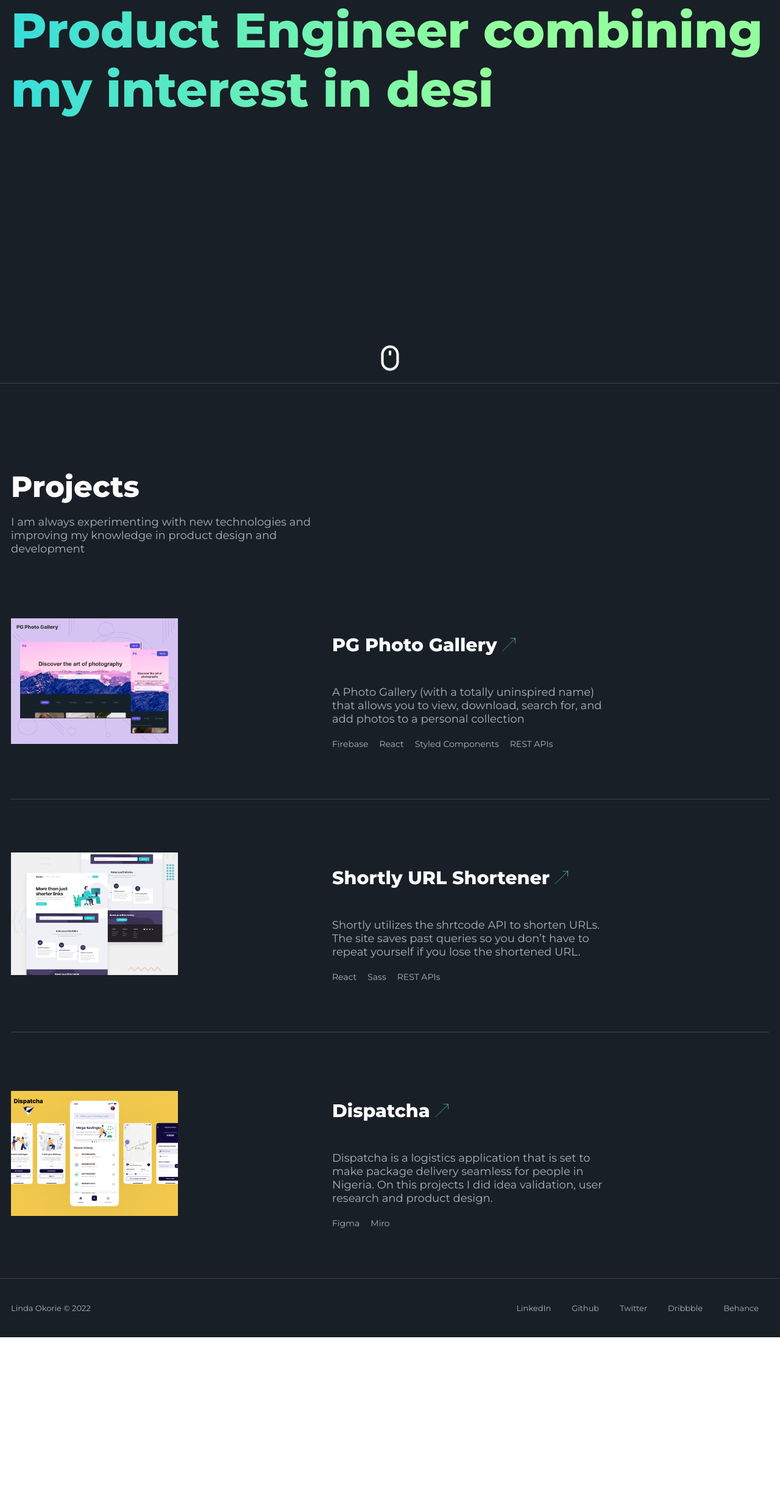
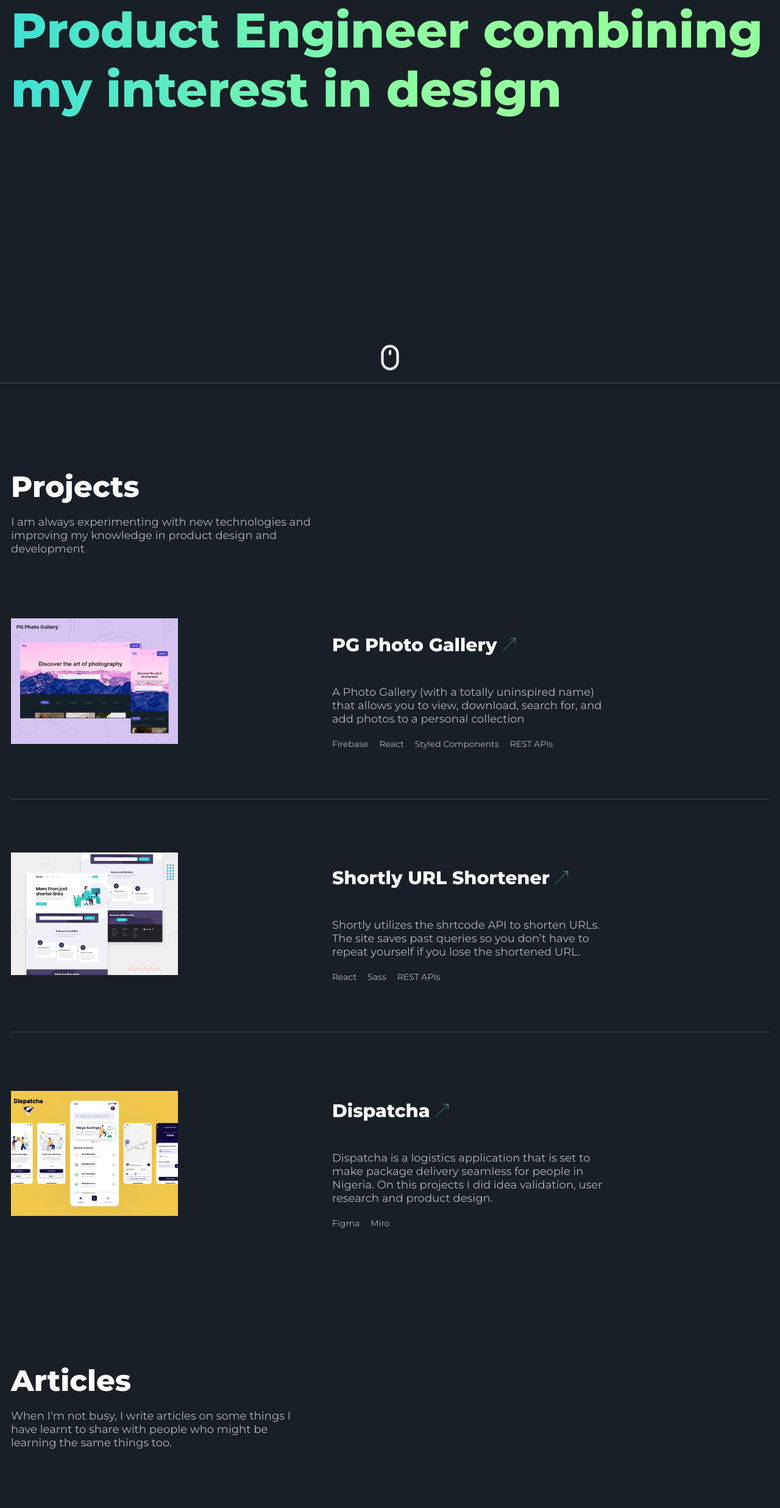
Before and after one commit to LindieK/portfolio-v2, a Next.js app: page / in a window 1280 px wide. Shown: the part 272-2745 px from the top of the page at 61% size. Before the commit the page ends 2465 px from the top, so only its background shows below. Built offline with nearby package versions, Linux system fonts and the light colour scheme.

Commit message:
feat: implemented articles section

```diff
--- /dev/null
+++ b/components/articles/Articles.module.scss
@@ -0,0 +1,35 @@
+@import "../../styles/mixins.scss";
+
+.articles {
+    border-bottom: 1px solid $black-80;
+
+    .sectionTitle {
+        width: 100%;
+
+        & h2{
+            color: $white
+        }
+
+        & p {
+            color: $black-40
+        }
+
+        @include mq(sm){
+            width: 80%
+        }
+        @include mq(xl){
+            width: 40%
+        }
+    }
+
+    & .cardsSection {
+        display: flex;
+        flex-direction: column;
+
+        @include mq(md){
+            flex-direction: row;
+            justify-content: space-between;
+            padding: 4.444444rem 0; //80px
+        }
+    }
+}
--- /dev/null
+++ b/components/articles/Articles.tsx
@@ -0,0 +1,41 @@
+import React, { useEffect } from "react";
+import { motion, useAnimation } from 'framer-motion';
+import { useInView } from 'react-intersection-observer';
+
+import styles from './Articles.module.scss';
+import { articles } from '../../public/page-data';
+import Card from "../card/Card";
+
+const transition = { duration: 0.5, ease: [0.43, 0.13, 0.23, 0.96] }
+const articleVariants = {
+  initial: { scale: 0.9, opacity: 0},
+  enter: { scale: 1, opacity: 1, transition }
+}
+
+const Articles = () => {
+  const articleControl = useAnimation();
+  const [ ref, inView ] = useInView();
+
+  useEffect(() => {
+    if(inView){
+      articleControl.start("enter");
+    }
+  },[articleControl, inView])
+
+  return (
+    <section id="#articles" className={styles.articles}>
+      <div className="container">
+        <div className={styles.sectionTitle}>
+          <h2>Articles</h2>
+          <p>When I&apos;m not busy, I write articles on some things I have learnt to share with people who might be learning the same things too.</p>
+        </div>
+        <motion.div ref={ref} className={styles.cardsSection} initial="initial" animate={articleControl} variants={ { enter: { transition: { delay: 1, staggerChildren: 0.25 } } } }>
+          {articles.map((item, index)=> {
+            return <Card key={index} thumbnail={item.thumbnail} title={item.title} link={item.link} cardVariant={articleVariants}/>
+          })}
+        </motion.div>
+      </div>
+    </section>
+    )
+}
+export default Articles
--- a/components/articles_section/ArticleSection.tsx
+++ /dev/null
@@ -1,5 +0,0 @@
-import React from "react";
-
-export default function ArticleSection() {
-  return <div>ArticleSection</div>;
-}
--- /dev/null
+++ b/components/card/Card.module.scss
@@ -0,0 +1,27 @@
+@import "../../styles/mixins.scss";
+
+.cardContainer {
+    width: 100%;
+    display: flex;
+    flex-direction: column;
+    padding: 4.444444rem 0; //80px
+
+    & h3 {
+        font-size: 1.111111em; //20px
+        color: $black-40;
+
+        &:hover {
+            color: $white;
+        }
+
+        @include mq(lg){
+            font-size: 1.333333em; //24px
+        }
+    }
+
+
+    @include mq(md) {
+        width: 30%;
+        padding: 0;
+    }
+}
--- a/components/card/Card.tsx
+++ b/components/card/Card.tsx
@@ -1,5 +1,21 @@
 import React from "react";
+import Image from "next/image"
+import { motion } from "framer-motion";
 
-export default function Card() {
-  return <div>Card</div>;
+import styles from './Card.module.scss'
+
+interface Card {
+  thumbnail: string;
+  title: string;
+  link: string;
+  cardVariant: any
 }
+const Card = ({thumbnail, title, link, cardVariant}: Card) => {
+  return (
+    <motion.div className={styles.cardContainer} variants={cardVariant}>
+      <Image src={thumbnail} width={351} height={280} alt="article thumbnail"/>
+      <a href={link} target="_blank" rel="noreferrer"><h3>{title}</h3></a>
+    </motion.div>
+  );
+}
+export default Card
--- a/pages/index.tsx
+++ b/pages/index.tsx
@@ -3,6 +3,7 @@ import Head from 'next/head'
 
 import Hero from '../components/hero/Hero'
 import Projects from '../components/projects/Projects'
+import Articles from '../components/articles/Articles'
 import Footer from '../components/footer/Footer'
 import styles from '../styles/Home.module.scss'
 
@@ -17,6 +18,7 @@ const Home: NextPage = () => {
 
       <Hero />
       <Projects />
+      <Articles />
       <Footer />
     </div>
   )
--- a/public/page-data.tsx
+++ b/public/page-data.tsx
@@ -25,17 +25,20 @@ export const projects = [
     }
 ];
 
-export const Articles = [
+export const articles = [
     {
         title: "React Router’s useRoutes hook",
-        thumbnail: "/images/ferenc-almasi-L8KQIPCODV8-unsplash.jpg"
+        thumbnail: "/images/ferenc-almasi-L8KQIPCODV8-unsplash.jpg",
+        link:"https://dev.to/dauntless/react-routers-useroutes-hook-38fc"
     },
     {
         title: "10 Icon packs from the Figma Community you should have in your toolkit",
-        thumbnail: "/images/icon-pack.jpg"
+        thumbnail: "/images/icon-pack.png",
+        link:"https://uxdesign.cc/10-icon-packs-from-the-figma-community-to-have-in-your-toolkit-4786db320ce3"
     },
     {
         title: "What Data Structures and Algorithims Mean To Me",
-        thumbnail: "/images/tim-gouw-1K9T5YiZ2WU-unsplash.jpg"
+        thumbnail: "/images/tim-gouw-1K9T5YiZ2WU-unsplash.jpg",
+        link:"https://dev.to/dauntless/what-data-structures-and-algorithms-should-mean-to-you-9kn"
     }
 ];
--- a/styles/globals.scss
+++ b/styles/globals.scss
@@ -29,7 +29,7 @@ a {
 img {
   width: 100%;
   height: 100%;
-  object-fit: scale-down;
+  object-fit: cover;
 }
 * {
   box-sizing: border-box;
@@ -109,16 +109,16 @@ h3 {
 }
 
 h4 {
-  font-size: 1.666666em; //30px
+  font-size: 1.333333em; //24px
   font-weight: 800;
 }
 
 h5 {
-  font-size: 1.333333em; //24px
+  font-size: 1.111111em; //20px
   font-weight: 800;
 }
 
 h6 {
-  font-size: 1.111111em; //20px
+  font-size: 1em; //18px
   font-weight: 800;
 }
```
